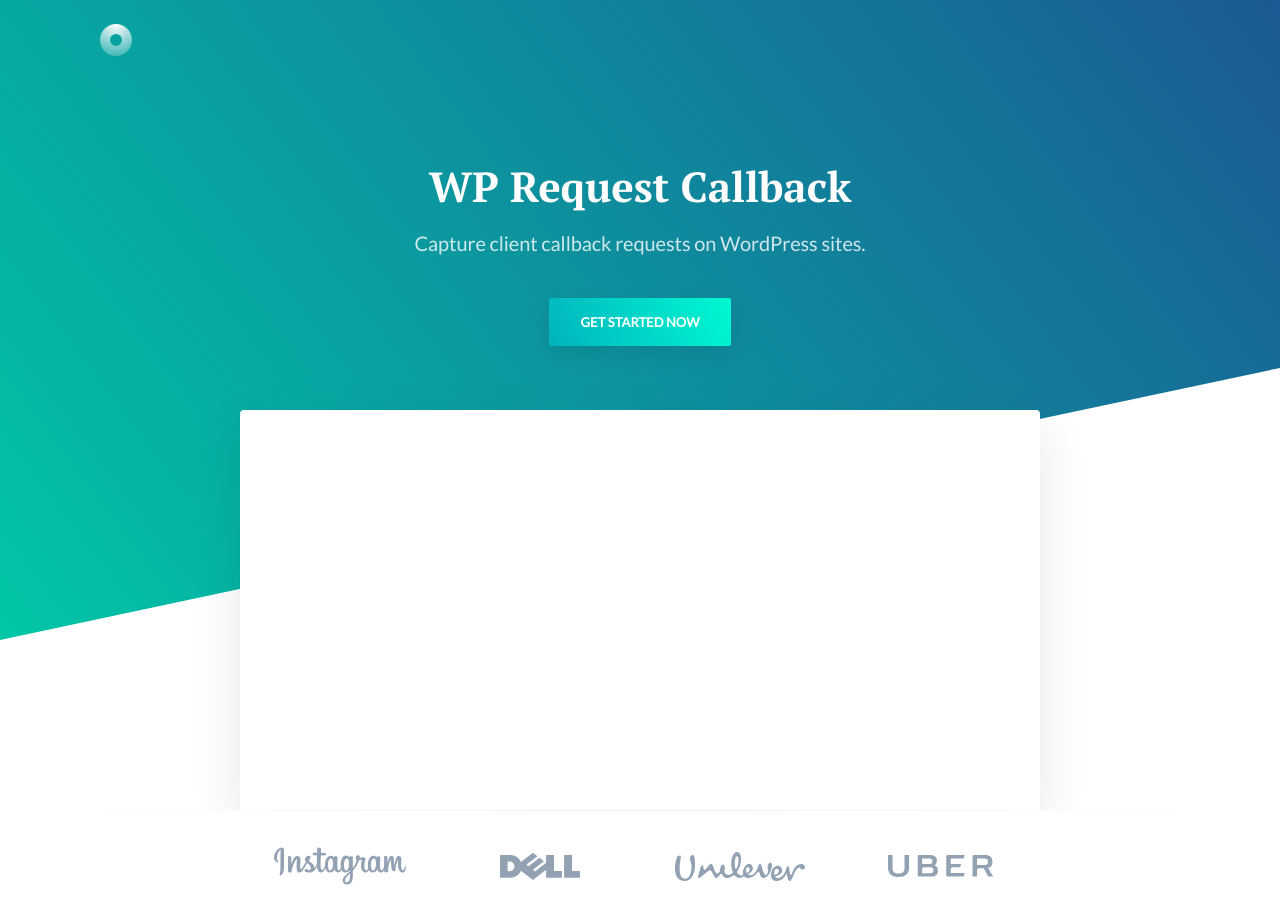
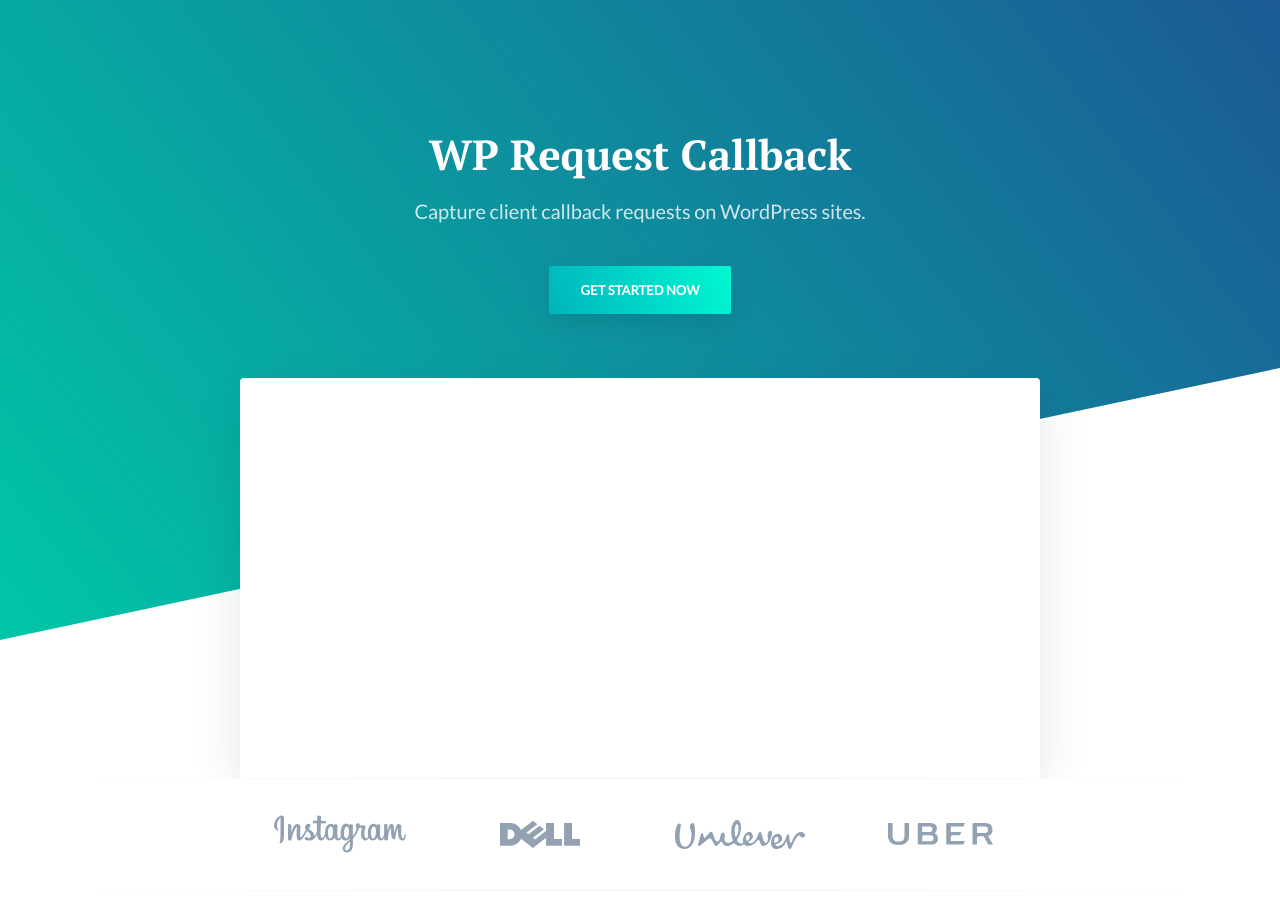
Before and after one commit to kiteframe/wp-request-callback-site, a website: page index.html in a window 1280 px wide. Shown: the top 899 px of the page. Drawn offline with nearby package versions, Linux system fonts and the light colour scheme; files that its build step writes are made by us from their sources.

Commit message:
Remove logo

```diff
--- a/index.html
+++ b/index.html
@@ -11,29 +11,7 @@
 </head>
 <body class="is-boxed has-animations">
     <div class="body-wrap boxed-container">
-        <header class="site-header">
-            <div class="container">
-                <div class="site-header-inner">
-                    <div class="brand header-brand">
-                        <h1 class="m-0">
-                            <a href="#">
-                                <svg width="32" height="32" viewBox="0 0 32 32" xmlns="http://www.w3.org/2000/svg">
-                                    <title>WP Request Callback</title>
-                                    <defs>
-                                        <radialGradient cy="0%" fx="50%" fy="0%" r="100%" id="logo-gradient">
-                                            <stop stop-color="#FFF" offset="0%"/>
-                                            <stop stop-color="#FFF" stop-opacity=".24" offset="100%"/>
-                                        </radialGradient>
-                                    </defs>
-                                    <path d="M16 32C7.163 32 0 24.837 0 16S7.163 0 16 0s16 7.163 16 16-7.163 16-16 16zm0-10a6 6 0 1 0 0-12 6 6 0 0 0 0 12z" fill="url(#logo-gradient)" fill-rule="evenodd"/>
-                                </svg>
-                            </a>
-                        </h1>
-                    </div>
-                </div>
-            </div>
-        </header>
-
+        <header class="site-header"></header>
         <main>
             <section class="hero text-light text-center">
                 <div class="container-sm">
```
